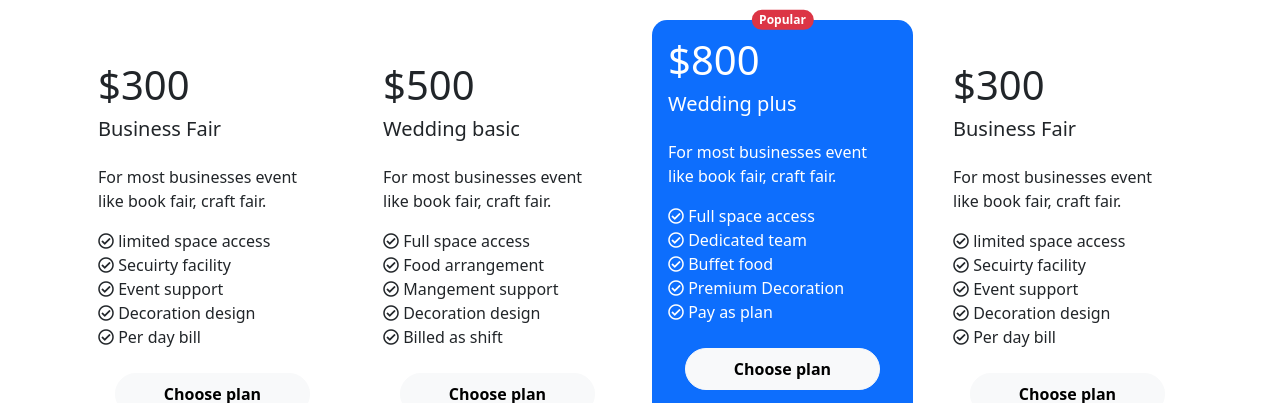
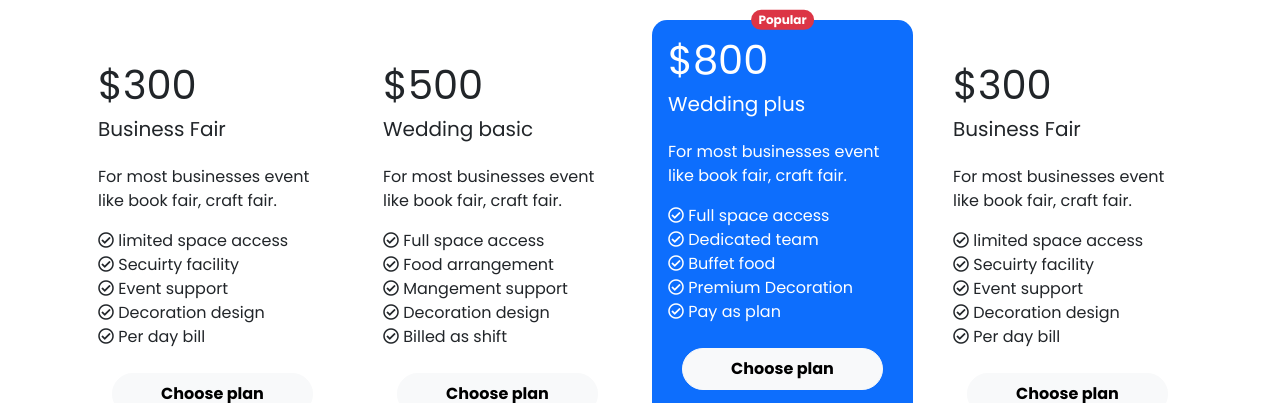
Before and after one commit to devriazul/Convension-Center---Assignment_03, a plain HTML site: page index.html in a window 1280 px wide. Shown: the part 697-1100 px from the top of the page. Drawn offline with Linux system fonts and the light colour scheme.

Commit message:
Google font added

```diff
--- a/style.css
+++ b/style.css
@@ -1,3 +1,8 @@
+@import url('https://fonts.googleapis.com/css2?family=Poppins:wght@400;600;700&display=swap');
+body {
+    font-family: 'Poppins', sans-serif !important;
+}
+
 .special-card {
     border-radius: 15px;
     margin-top: -25px;
```
